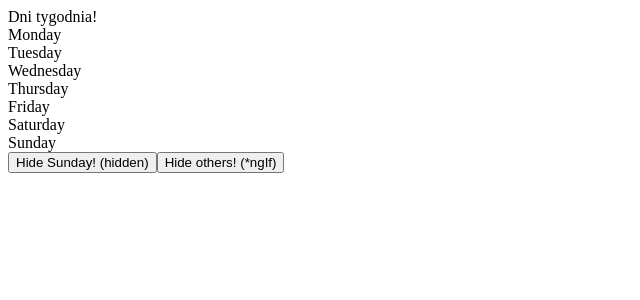
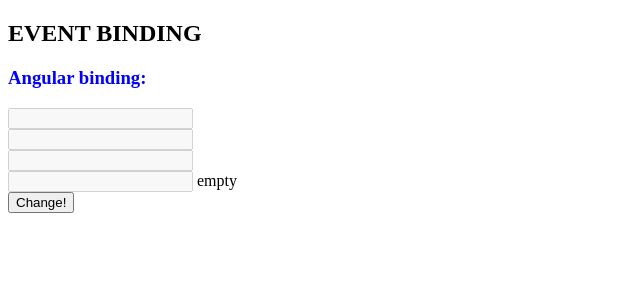
Before and after one commit to victorio99891/TutekAngularYT, an Angular app: page / in a window 1280 px wide. Shown: the top 300 px of the page, without its empty margins (0-640 px from the left). Built offline with nearby package versions, Linux system fonts and the light colour scheme.

Commit message:
comp 4 and 5

```diff
--- a/src/app/app.component.html
+++ b/src/app/app.component.html
@@ -1,3 +1,5 @@
 <!--<app-test-compo></app-test-compo>-->
 <!--<app-test-compo2></app-test-compo2>-->
-<app-test-compo3></app-test-compo3>
+<!--<app-test-compo3></app-test-compo3>-->
+<!--<app-test-compo4></app-test-compo4>-->
+<app-test-compo5></app-test-compo5>
--- /dev/null
+++ b/src/app/test-compo4/test-compo4.component.css
@@ -0,0 +1,7 @@
+.color {
+  color: blue;
+}
+
+.color2 {
+  color: pink;
+}
--- /dev/null
+++ b/src/app/test-compo4/test-compo4.component.html
@@ -0,0 +1,5 @@
+<h2>PROPERTY BINDING</h2>
+<h3 [className]="colorClass">Angular property binding:</h3>
+<img [src]="logoUrl" alt="angular-logo"><br/><br/>
+<input type="text" [maxLength]="maxLength" [value]="inputText"><br/><br/>
+<button [disabled]="isDisable" (click)="change()">Change all!</button>
--- /dev/null
+++ b/src/app/test-compo4/test-compo4.component.ts
@@ -0,0 +1,33 @@
+import {Component, OnInit} from '@angular/core';
+
+@Component({
+  selector: 'app-test-compo4',
+  templateUrl: './test-compo4.component.html',
+  styleUrls: ['./test-compo4.component.css']
+})
+export class TestCompo4Component implements OnInit {
+
+  inputText: string = 'Tekst';
+  maxLength: number = 5;
+  colorClass: string = 'color';
+  logoUrl: string = '';
+
+  isDisable: boolean = true;
+
+  constructor() {
+    setTimeout(() => {
+      this.isDisable = false;
+    }, 3000);
+  }
+
+  ngOnInit() {
+  }
+
+  change() {
+    this.inputText = 'Zmiana tekstu i koloru!';
+    this.maxLength = 10;
+    this.colorClass = 'color2';
+    this.logoUrl = 'https://angular.io/assets/images/logos/angularjs/AngularJS-Shield.svg';
+  }
+
+}
--- /dev/null
+++ b/src/app/test-compo5/test-compo5.component.css
@@ -0,0 +1,7 @@
+.color {
+  color: blue;
+}
+
+.color2 {
+  color: pink;
+}
--- /dev/null
+++ b/src/app/test-compo5/test-compo5.component.html
@@ -0,0 +1,19 @@
+<h2>EVENT BINDING</h2>
+<h3 [className]="colorClass">Angular binding:</h3>
+<label>
+  <input [disabled]="isDisable" (focus)="onFocus()">
+</label>
+<br/>
+<label>
+  <input [disabled]="isDisable" (click)="onClick($event)">
+</label>
+<br/>
+<label>
+  <input [disabled]="isDisable" (mousemove)="onMouseMove($event)">
+</label>
+<br/>
+<label>
+  <input [disabled]="isDisable" (paste)="onPaste()"> {{inputText}}
+</label>
+<br/>
+<button (click)="change()">Change!</button>
--- /dev/null
+++ b/src/app/test-compo5/test-compo5.component.ts
@@ -0,0 +1,39 @@
+import {Component, OnInit} from '@angular/core';
+
+@Component({
+  selector: 'app-test-compo5',
+  templateUrl: './test-compo5.component.html',
+  styleUrls: ['./test-compo5.component.css']
+})
+export class TestCompo5Component implements OnInit {
+  isDisable: boolean = true;
+  inputText: string = 'empty';
+  colorClass: string = 'color';
+
+  constructor() {
+  }
+
+  ngOnInit() {
+  }
+
+  onFocus() {
+    this.colorClass = 'color2';
+  }
+
+  onClick(event) {
+    console.log(event);
+  }
+
+  onPaste() {
+    this.inputText = 'Nie wklejaj wpisz samodzielnie!';
+  }
+
+
+  onMouseMove(event) {
+    console.log('x: ' + event.clientX + ' y: ' + event.clientY);
+  }
+
+  change() {
+    this.isDisable = false;
+  }
+}
```
Also changed, not shown: src/app/app.module.ts (+8 -2 lines).
